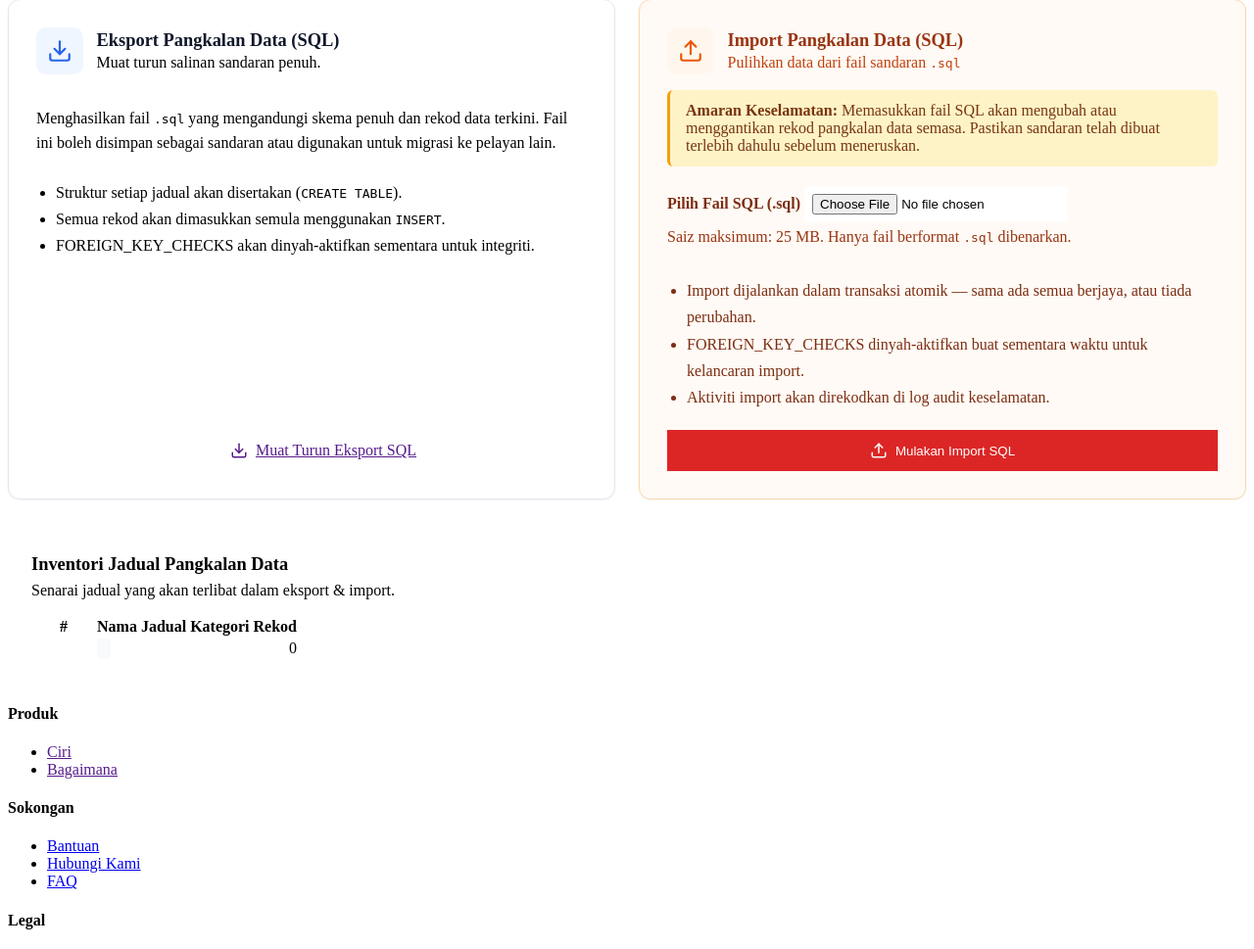
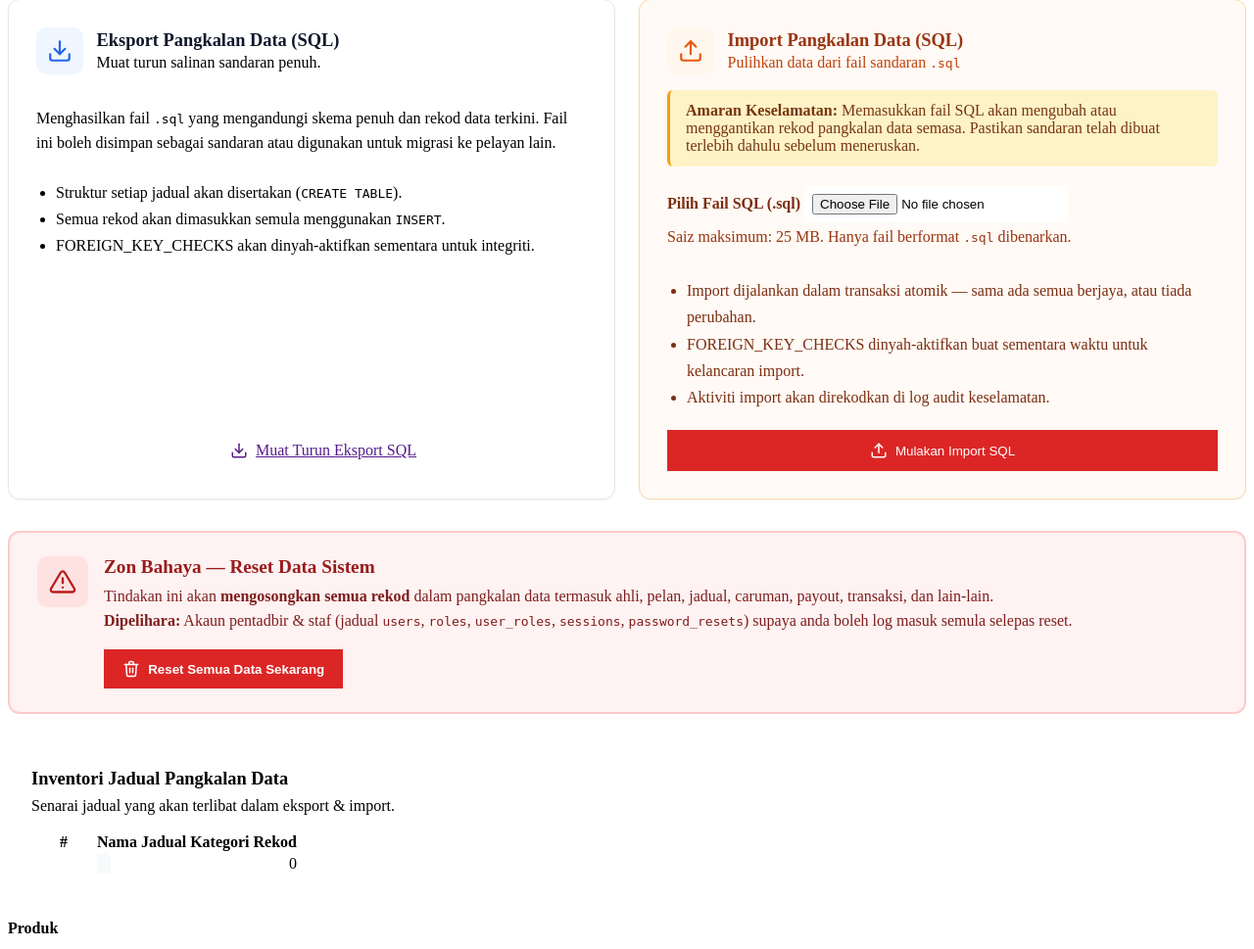
Before and after one commit to kopie-IT/sistem-pengurusan-kewangan-KUTU, a PHP site: template public_html/app/views/admin/database.php in a window 1280 px wide. Shown: the part 388-1357 px from the top of the page at 98% size. Run offline with PHP 8.4, Linux system fonts and the light colour scheme; the template is opened without the code that fills it: most values are stand-ins (such as "Sample title", 1, 10 or a date in 2020); data that the repository does not hold is empty.

Commit message:
feat: add reset data action with password confirmation modal

```diff
--- a/public_html/app/routes/web.php
+++ b/public_html/app/routes/web.php
@@ -176,6 +176,7 @@ $router->post('/admin/settings/blast',          [AdminSettingsController::class,
 $router->get('/admin/settings/database',        [AdminSettingsController::class, 'database'],       'admin.settings.database', $superAdmin);
 $router->get('/admin/settings/database/export', [AdminSettingsController::class, 'exportDatabase'], 'admin.database.export', $superAdmin);
 $router->post('/admin/settings/database/import',[AdminSettingsController::class, 'importDatabase'], 'admin.database.import', $superAdmin);
+$router->post('/admin/settings/database/reset', [AdminSettingsController::class, 'resetData'],      'admin.database.reset',  $superAdmin);
 
 // Internal user management (admin / super_admin / staff) — admin + super_admin only.
 $router->get('/admin/users',                 [UserManagementController::class, 'index'],   'admin.users',          $superAdmin);
--- a/public_html/app/views/admin/database.php
+++ b/public_html/app/views/admin/database.php
@@ -128,6 +128,37 @@ $totalTables = count($dbTables ?? []);
             </div>
         </div>
 
+        <!-- Reset Data Card (Danger Zone) -->
+        <div class="card" style="padding: 1.5rem 1.75rem; border: 2px solid #fecaca; border-radius: 12px; background: #fef2f2; margin-bottom: 2rem;">
+            <div style="display: flex; align-items: flex-start; gap: 1rem;">
+                <div style="width: 52px; height: 52px; border-radius: 10px; background: #fee2e2; color: #b91c1c; display: flex; align-items: center; justify-content: center; flex-shrink: 0;">
+                    <svg width="28" height="28" viewBox="0 0 24 24" fill="none" stroke="currentColor" stroke-width="2" stroke-linecap="round" stroke-linejoin="round">
+                        <path d="M10.29 3.86L1.82 18a2 2 0 0 0 1.71 3h16.94a2 2 0 0 0 1.71-3L13.71 3.86a2 2 0 0 0-3.42 0z"/>
+                        <line x1="12" y1="9" x2="12" y2="13"/>
+                        <line x1="12" y1="17" x2="12.01" y2="17"/>
+                    </svg>
+                </div>
+                <div style="flex: 1;">
+                    <h2 style="margin: 0; font-size: 1.2rem; font-weight: 700; color: #991b1b;">Zon Bahaya — Reset Data Sistem</h2>
+                    <p class="muted" style="margin-top: 0.35rem; line-height: 1.6; color: #7f1d1d;">
+                        Tindakan ini akan <strong>mengosongkan semua rekod</strong> dalam pangkalan data termasuk ahli, pelan, jadual, caruman, payout, transaksi, dan lain-lain.
+                        <br>
+                        <strong>Dipelihara:</strong> Akaun pentadbir &amp; staf (jadual <code>users</code>, <code>roles</code>, <code>user_roles</code>, <code>sessions</code>, <code>password_resets</code>) supaya anda boleh log masuk semula selepas reset.
+                    </p>
+                    <button type="button" class="btn btn-danger" onclick="document.getElementById('resetDataModal').style.display = 'flex';" style="background: #dc2626; color: #fff; border: 0; display: inline-flex; align-items: center; gap: 0.5rem; padding: 0.7rem 1.2rem; font-weight: 600;">
+                        <svg width="18" height="18" viewBox="0 0 24 24" fill="none" stroke="currentColor" stroke-width="2" stroke-linecap="round" stroke-linejoin="round">
+                            <polyline points="3 6 5 6 21 6"/>
+                            <path d="M19 6l-1 14a2 2 0 0 1-2 2H8a2 2 0 0 1-2-2L5 6"/>
+                            <path d="M10 11v6"/>
+                            <path d="M14 11v6"/>
+                            <path d="M9 6V4a2 2 0 0 1 2-2h2a2 2 0 0 1 2 2v2"/>
+                        </svg>
+                        <span>Reset Semua Data Sekarang</span>
+                    </button>
+                </div>
+            </div>
+        </div>
+
         <!-- Database Inventory -->
         <?php if (!empty($dbTables)): ?>
             <div class="card" style="padding: 1.5rem; background: var(--bg-surface, #fff);">
@@ -159,3 +190,88 @@ $totalTables = count($dbTables ?? []);
         <?php endif; ?>
     </div>
 </section>
+
+<!-- Reset Data Confirmation Modal -->
+<div id="resetDataModal" role="dialog" aria-modal="true" aria-labelledby="resetDataModalTitle" style="display: none; position: fixed; inset: 0; background: rgba(15, 23, 42, 0.6); z-index: 1000; align-items: center; justify-content: center; padding: 1rem; backdrop-filter: blur(4px);">
+    <div style="background: #ffffff; max-width: 520px; width: 100%; border-radius: 14px; box-shadow: 0 25px 50px -12px rgba(0, 0, 0, 0.4); overflow: hidden; animation: modalPop 200ms ease-out;">
+        <div style="padding: 1.5rem 1.75rem; background: linear-gradient(135deg, #dc2626, #991b1b); color: #fff; display: flex; align-items: center; gap: 0.85rem;">
+            <div style="width: 44px; height: 44px; border-radius: 50%; background: rgba(255,255,255,0.18); display: flex; align-items: center; justify-content: center; flex-shrink: 0;">
+                <svg width="26" height="26" viewBox="0 0 24 24" fill="none" stroke="currentColor" stroke-width="2.4" stroke-linecap="round" stroke-linejoin="round">
+                    <path d="M10.29 3.86L1.82 18a2 2 0 0 0 1.71 3h16.94a2 2 0 0 0 1.71-3L13.71 3.86a2 2 0 0 0-3.42 0z"/>
+                    <line x1="12" y1="9" x2="12" y2="13"/>
+                    <line x1="12" y1="17" x2="12.01" y2="17"/>
+                </svg>
+            </div>
+            <div>
+                <h3 id="resetDataModalTitle" style="margin: 0; font-size: 1.2rem; font-weight: 700;">AMARAN: Tindakan Tidak Boleh Dibatalkan</h3>
+                <p style="margin: 0.15rem 0 0; font-size: 0.85rem; opacity: 0.9;">Sila baca dengan teliti sebelum meneruskan.</p>
+            </div>
+        </div>
+
+        <div style="padding: 1.5rem 1.75rem;">
+            <div style="background: #fef3c7; border-left: 4px solid #f59e0b; padding: 0.85rem 1rem; border-radius: 6px; margin-bottom: 1.25rem; color: #78350f;">
+                <strong>Adakah anda pasti?</strong> Semua rekod (ahli, pelan, jadual, caruman, payout, transaksi) akan <strong>dihapuskan secara kekal</strong> dan tidak boleh dipulihkan.
+            </div>
+
+            <ul style="margin: 0 0 1.25rem 0; padding-left: 1.25rem; line-height: 1.7; color: #475569;">
+                <li>Hanya akaun pentadbir &amp; staf akan dipelihara (<code>users</code>, <code>roles</code>, <code>sessions</code>).</li>
+                <li>Tindakan ini akan direkodkan dalam log audit keselamatan.</li>
+                <li>Disyorkan supaya <strong>membuat eksport SQL</strong> terlebih dahulu sebagai sandaran.</li>
+            </ul>
+
+            <form method="POST" action="<?= url('/admin/settings/database/reset') ?>" id="resetDataForm" onsubmit="return confirm('PENGESAHAN AKHIR: Adakah anda benar-benar pasti mahu menghapuskan semua data sistem? Tindakan ini TIDAK BOLEH DIPULIHKAN.');">
+                <?= csrf_field() ?>
+
+                <div class="form-group" style="margin-bottom: 1rem;">
+                    <label for="confirm_password" class="form-label" style="font-weight: 600; color: #991b1b;">Masukkan Kata Laluan Pentadbir Untuk Pengesahan</label>
+                    <input type="password" id="confirm_password" name="confirm_password" class="form-control" required autocomplete="current-password" placeholder="Kata laluan anda" style="padding: 0.65rem 0.85rem; font-size: 1rem;">
+                    <p class="form-help" style="color: #7f1d1d; margin-top: 0.4rem; font-size: 0.82rem;">Hanya pentadbir yang sedang log masuk boleh melakukan reset.</p>
+                </div>
+
+                <div style="display: flex; gap: 0.75rem; justify-content: flex-end; margin-top: 1.5rem;">
+                    <button type="button" class="btn btn-secondary" onclick="document.getElementById('resetDataModal').style.display = 'none'; document.getElementById('confirm_password').value = '';">Batal</button>
+                    <button type="submit" class="btn btn-danger" style="background: #dc2626; color: #fff; border: 0; display: inline-flex; align-items: center; gap: 0.5rem; padding: 0.7rem 1.2rem; font-weight: 600;">
+                        <svg width="18" height="18" viewBox="0 0 24 24" fill="none" stroke="currentColor" stroke-width="2" stroke-linecap="round" stroke-linejoin="round">
+                            <polyline points="3 6 5 6 21 6"/>
+                            <path d="M19 6l-1 14a2 2 0 0 1-2 2H8a2 2 0 0 1-2-2L5 6"/>
+                            <path d="M9 6V4a2 2 0 0 1 2-2h2a2 2 0 0 1 2 2v2"/>
+                        </svg>
+                        <span>Ya, Reset Semua Data</span>
+                    </button>
+                </div>
+            </form>
+        </div>
+    </div>
+</div>
+
+<style>
+@keyframes modalPop {
+    from { transform: scale(0.92); opacity: 0; }
+    to   { transform: scale(1); opacity: 1; }
+}
+</style>
+
+<script>
+document.addEventListener('DOMContentLoaded', function() {
+    var modal = document.getElementById('resetDataModal');
+    if (!modal) return;
+
+    // Close on backdrop click
+    modal.addEventListener('click', function(event) {
+        if (event.target === modal) {
+            modal.style.display = 'none';
+            var input = document.getElementById('confirm_password');
+            if (input) input.value = '';
+        }
+    });
+
+    // Close on ESC
+    document.addEventListener('keydown', function(event) {
+        if (event.key === 'Escape' && modal.style.display === 'flex') {
+            modal.style.display = 'none';
+            var input = document.getElementById('confirm_password');
+            if (input) input.value = '';
+        }
+    });
+});
+</script>
```
Also changed, not shown: public_html/app/controllers/AdminSettingsController.php (+92 -0 lines), docs/CHANGELOG.md.
